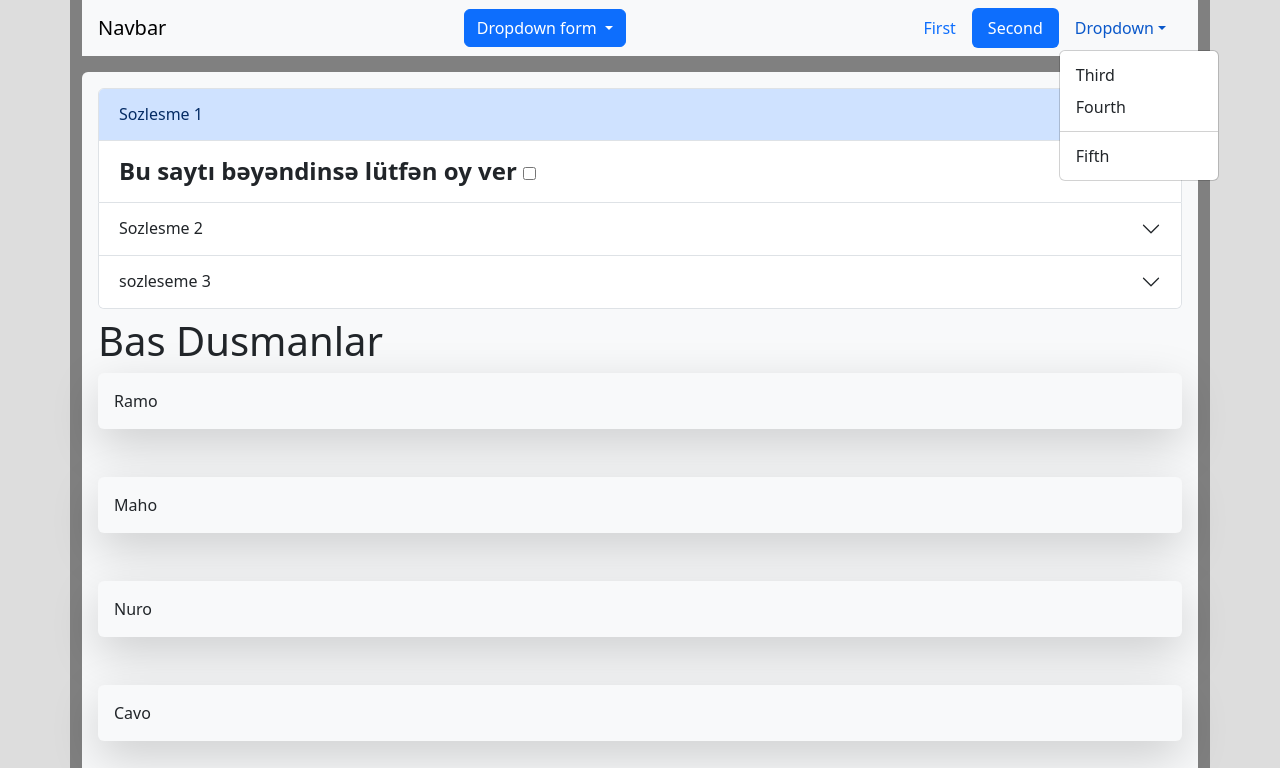
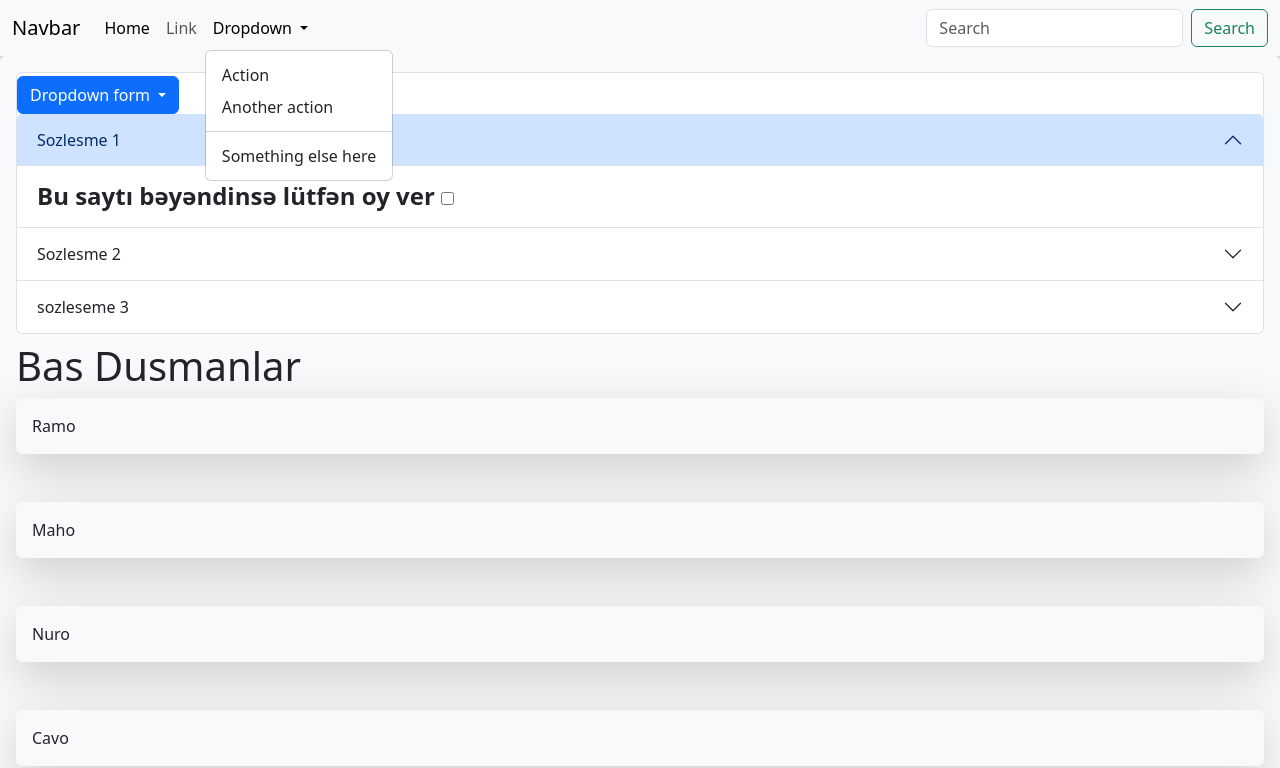
Before and after one commit to alikokoko/alikokoko.github.io, a plain HTML site: page index.html in a window 1280 px wide. Both pictures are taken after a click on the button "Dropdown". Shown: the top 768 px of the page. Drawn offline with nearby package versions, Linux system fonts and the light colour scheme.

Commit message:
are you sure man

```diff
--- a/index.html
+++ b/index.html
@@ -12,9 +12,43 @@
 <body style="background-color: #ddd;">
 
 
-  <div class="container">
-  <nav id="navbar-example2" class="navbar bg-body-tertiary px-3 mb-3">
+  <nav class="navbar navbar-expand-lg bg-body-tertiary">
+    <div class="container-fluid">
       <a class="navbar-brand" href="#">Navbar</a>
+      <button class="navbar-toggler" type="button" data-bs-toggle="collapse" data-bs-target="#navbarSupportedContent" aria-controls="navbarSupportedContent" aria-expanded="false" aria-label="Toggle navigation">
+        <span class="navbar-toggler-icon"></span>
+      </button>
+      <div class="collapse navbar-collapse" id="navbarSupportedContent">
+        <ul class="navbar-nav me-auto mb-2 mb-lg-0">
+          <li class="nav-item">
+            <a class="nav-link active" aria-current="page" href="#">Home</a>
+          </li>
+          <li class="nav-item">
+            <a class="nav-link" href="#">Link</a>
+          </li>
+          <li class="nav-item dropdown">
+            <a class="nav-link dropdown-toggle" href="#" role="button" data-bs-toggle="dropdown" aria-expanded="false">
+              Dropdown
+            </a>
+            <ul class="dropdown-menu">
+              <li><a class="dropdown-item" href="#">Action</a></li>
+              <li><a class="dropdown-item" href="#">Another action</a></li>
+              <li><hr class="dropdown-divider"></li>
+              <li><a class="dropdown-item" href="#">Something else here</a></li>
+            </ul>
+          </li>
+        </ul>
+        <form class="d-flex" role="search">
+          <input class="form-control me-2" type="search" placeholder="Search" aria-label="Search">
+          <button class="btn btn-outline-success" type="submit">Search</button>
+        </form>
+      </div>
+    </div>
+  </nav>
+  <div data-bs-spy="scroll" data-bs-target="#navbar-example2" data-bs-root-margin="0px 0px -40%" data-bs-smooth-scroll="true" class="scrollspy-example bg-body-tertiary p-3 rounded-2" tabindex="0">
+    <h4 id="scrollspyHeading1">   <div class="accordion" id="accordionPanelsStayOpenExample">
+      <div class="accordion-item">
+        <h2 class="accordion-header" id="panelsStayOpen-headingOne">
           <div class="dropdown">
             <button type="button" class="btn btn-primary dropdown-toggle" data-bs-toggle="dropdown" aria-expanded="false" data-bs-auto-close="outside">
               Dropdown form
@@ -39,28 +73,6 @@
               <button type="submit" class="btn btn-primary">Sign in</button>
             </form>
           </div>
-    <ul class="nav nav-pills">
-      <li class="nav-item">
-        <a class="nav-link" href="#scrollspyHeading1">First</a>
-      </li>
-      <li class="nav-item">
-        <a class="nav-link" href="#scrollspyHeading2">Second</a>
-      </li>
-      <li class="nav-item dropdown">
-        <a class="nav-link dropdown-toggle" data-bs-toggle="dropdown" href="#" role="button" aria-expanded="false">Dropdown</a>
-        <ul class="dropdown-menu">
-          <li><a class="dropdown-item" href="#scrollspyHeading3">Third</a></li>
-          <li><a class="dropdown-item" href="#scrollspyHeading4">Fourth</a></li>
-          <li><hr class="dropdown-divider"></li>
-          <li><a class="dropdown-item" href="#scrollspyHeading5">Fifth</a></li>
-        </ul>
-      </li>
-    </ul>
-  </nav>
-  <div data-bs-spy="scroll" data-bs-target="#navbar-example2" data-bs-root-margin="0px 0px -40%" data-bs-smooth-scroll="true" class="scrollspy-example bg-body-tertiary p-3 rounded-2" tabindex="0">
-    <h4 id="scrollspyHeading1">   <div class="accordion" id="accordionPanelsStayOpenExample">
-      <div class="accordion-item">
-        <h2 class="accordion-header" id="panelsStayOpen-headingOne">
           <button class="accordion-button" type="button" data-bs-toggle="collapse" data-bs-target="#panelsStayOpen-collapseOne" aria-expanded="true" aria-controls="panelsStayOpen-collapseOne">
             Sozlesme 1
           </button>
```
Lines whose indentation alone changed are shown as unchanged.
